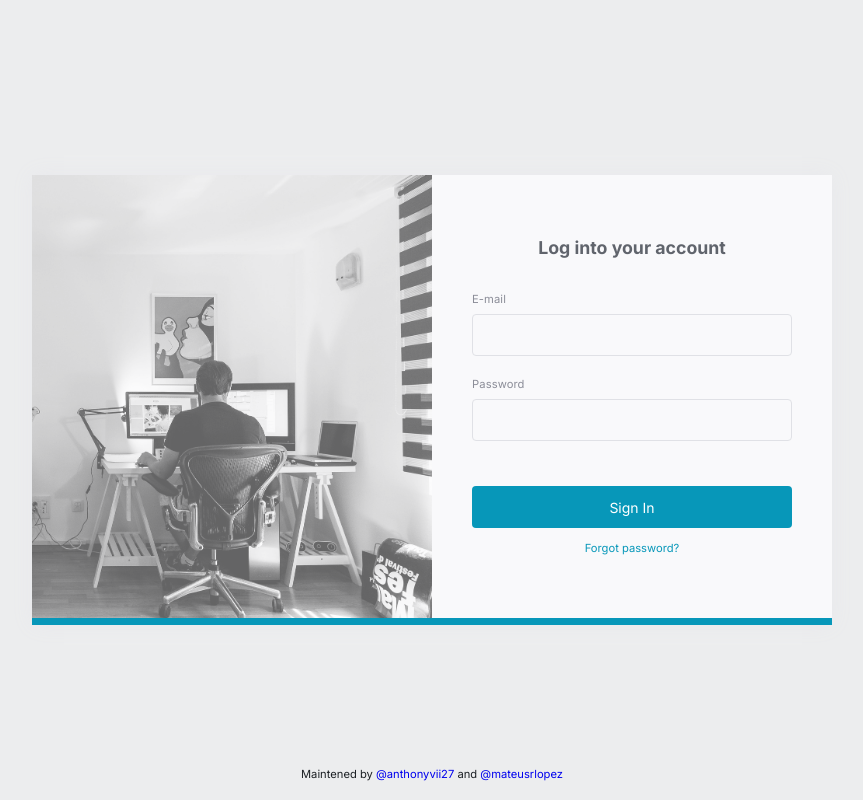
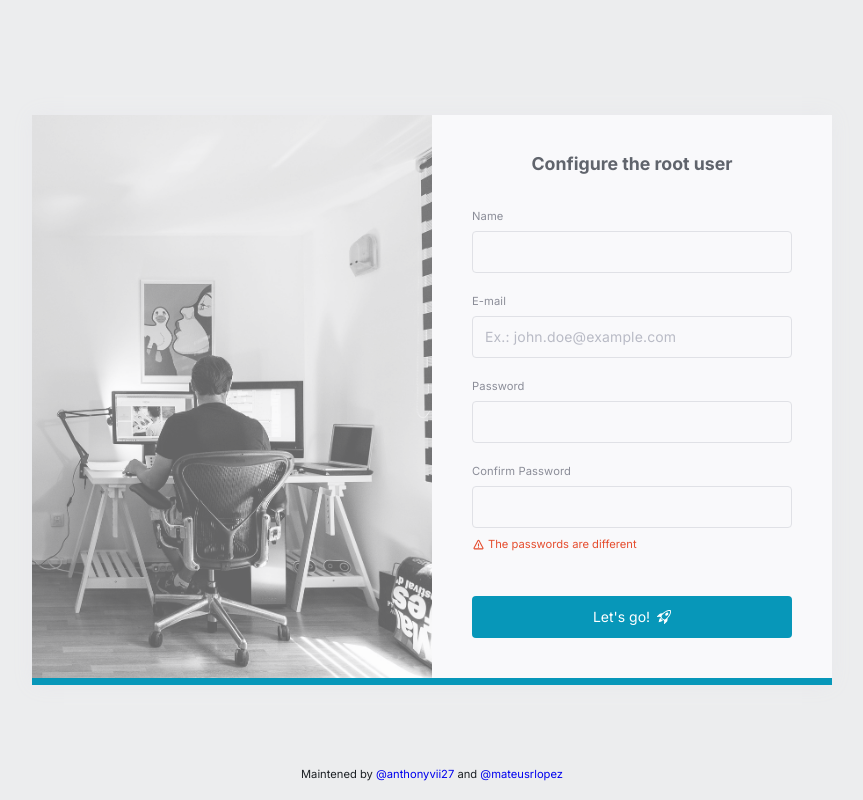
Before and after one commit to anthonyvii27/nanof, a Next.js app in the folder platform/: page /admin in a window 1280 px wide. Shown: the whole page, without its empty margins (208-1071 px from the left). Built offline with nearby package versions, Linux system fonts and the light colour scheme.

Commit message:
feat: setup page

```diff
--- a/platform/package.json
+++ b/platform/package.json
@@ -28,6 +28,7 @@
     "next": "14.0.4",
     "react": "^18",
     "react-dom": "^18",
+    "react-icons": "^4.12.0",
     "styled-components": "^6.1.2"
   },
   "devDependencies": {
--- a/platform/src/app/(external)/admin/_components/panel/styles.ts
+++ b/platform/src/app/(external)/admin/_components/panel/styles.ts
@@ -4,7 +4,7 @@ import styled from "styled-components";
 
 export const Root = styled.section`
     width: 800px;
-    height: 450px;
+    min-height: 450px;
     background: ${({ theme }) => theme.colors.gray10};
     border-bottom: 7px solid ${({ theme }) => theme.colors.lighterCyan};
     box-shadow: 0 0 20px ${({ theme }) => theme.colors.gray30};
--- /dev/null
+++ b/platform/src/app/(external)/admin/_components/setup/index.tsx
@@ -0,0 +1,61 @@
+import { Button } from "@/components/button";
+import { Input } from "@/components/input";
+import { ReactElement } from "react";
+import { BiError } from "react-icons/bi";
+import { BsRocketTakeoff } from "react-icons/bs";
+
+import { Root, Title, ErrorMessagePassword } from "./styles";
+
+const Setup = (): ReactElement => {
+    return (
+        <Root>
+            <Title>Configure the root user</Title>
+
+            <Input>
+                <Input.Label fieldId="name">Name</Input.Label>
+                <Input.Field id="name" type="text" max={64} />
+            </Input>
+            <Input>
+                <Input.Label fieldId="email">E-mail</Input.Label>
+                <Input.Field
+                    id="email"
+                    type="text"
+                    max={64}
+                    placeholder="Ex.: john.doe@example.com"
+                />
+            </Input>
+            <Input>
+                <Input.Label fieldId="password">Password</Input.Label>
+                <Input.Field id="password" type="password" max={64} />
+            </Input>
+            <>
+                <Input>
+                    <Input.Label fieldId="confirm-password">Confirm Password</Input.Label>
+                    <Input.Field id="confirm-password" type="password" max={64} />
+                </Input>
+                <ErrorMessagePassword>
+                    <BiError size={13} />
+                    The passwords are different
+                </ErrorMessagePassword>
+            </>
+
+            <div style={{ marginTop: "5px" }} />
+            <Button full>
+                <span
+                    style={{
+                        width: "100%",
+                        justifyContent: "center",
+                        display: "flex",
+                        alignItems: "center",
+                        gap: "7px",
+                    }}
+                >
+                    Let's go!
+                    <BsRocketTakeoff />
+                </span>
+            </Button>
+        </Root>
+    );
+};
+
+export { Setup };
--- /dev/null
+++ b/platform/src/app/(external)/admin/_components/setup/styles.ts
@@ -0,0 +1,39 @@
+"use client";
+
+import styled, { css } from "styled-components";
+
+export const Root = styled.div`
+    width: 100%;
+    height: 100%;
+    display: flex;
+    flex-direction: column;
+    justify-content: center;
+    gap: 20px;
+    padding: 40px;
+`;
+
+export const Title = styled.h1`
+    ${({ theme }) => css`
+        font-size: ${theme.fontSize.md};
+        font-weight: ${theme.fontWeight.bold};
+        font-family: ${theme.fontFamily.inter};
+        color: ${theme.colors.gray100};
+        margin-bottom: 15px;
+        text-align: center;
+    `}
+`;
+
+export const ErrorMessagePassword = styled.span`
+    ${({ theme }) => css`
+        width: 100%;
+        height: max-content;
+        display: flex;
+        align-items: center;
+        gap: 3px;
+        font-size: ${theme.fontSize.sm};
+        font-weight: ${theme.fontWeight.regular};
+        font-family: ${theme.fontFamily.inter};
+        color: ${theme.colors.lighterRed};
+        margin-top: -10px;
+    `}
+`;
--- a/platform/src/app/(external)/admin/page.tsx
+++ b/platform/src/app/(external)/admin/page.tsx
@@ -1,4 +1,4 @@
-import { Login } from "@/app/(external)/admin/_components/login";
+import { Setup } from "@/app/(external)/admin/_components/setup";
 
 import { Panel } from "./_components/panel";
 
@@ -6,7 +6,8 @@ export default function Home() {
     return (
         <main>
             <Panel>
-                <Login />
+                {/* <Login /> */}
+                <Setup />
             </Panel>
         </main>
     );
```
Also changed, not shown: 1 other file (tests, documents, lock files or other folders).
